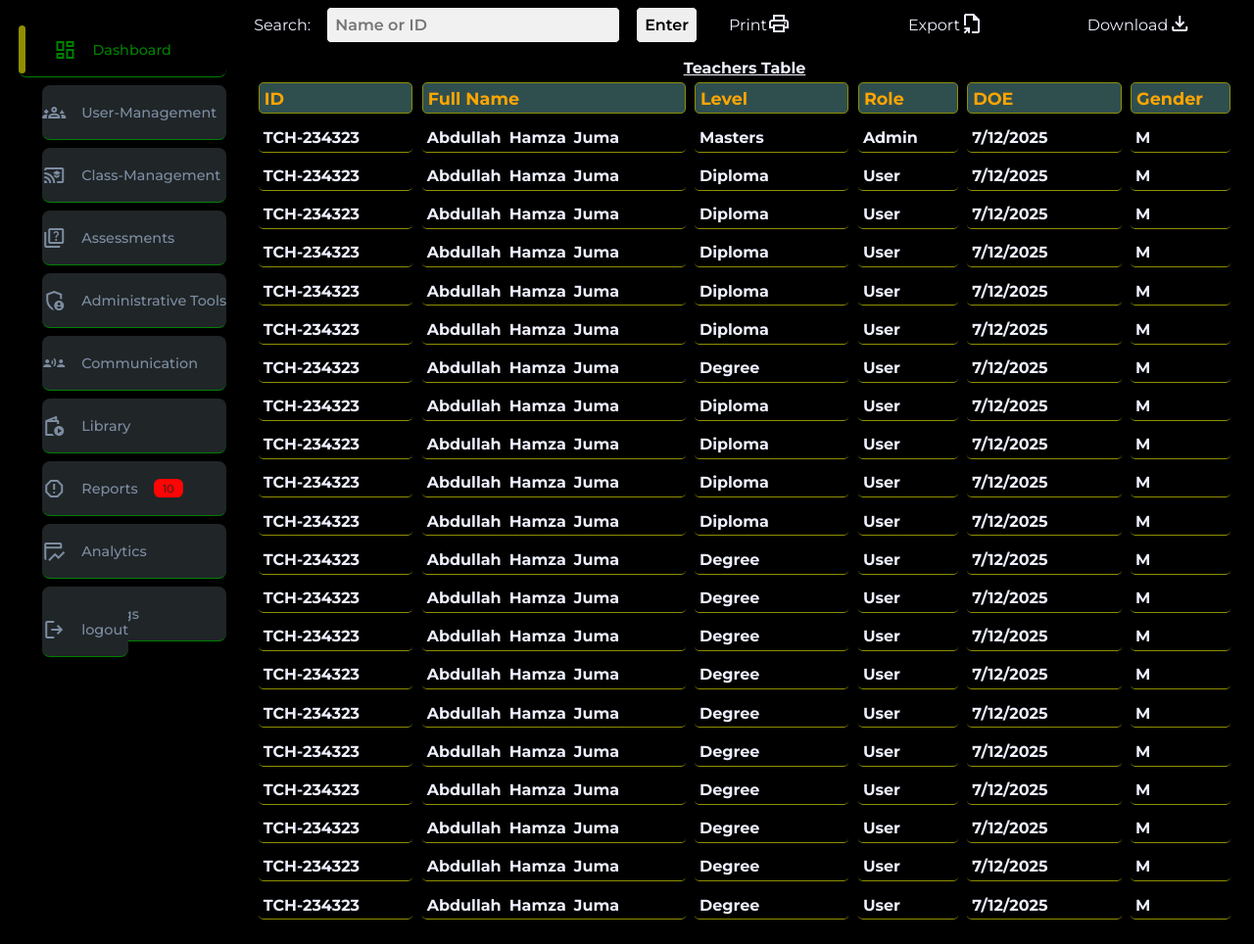
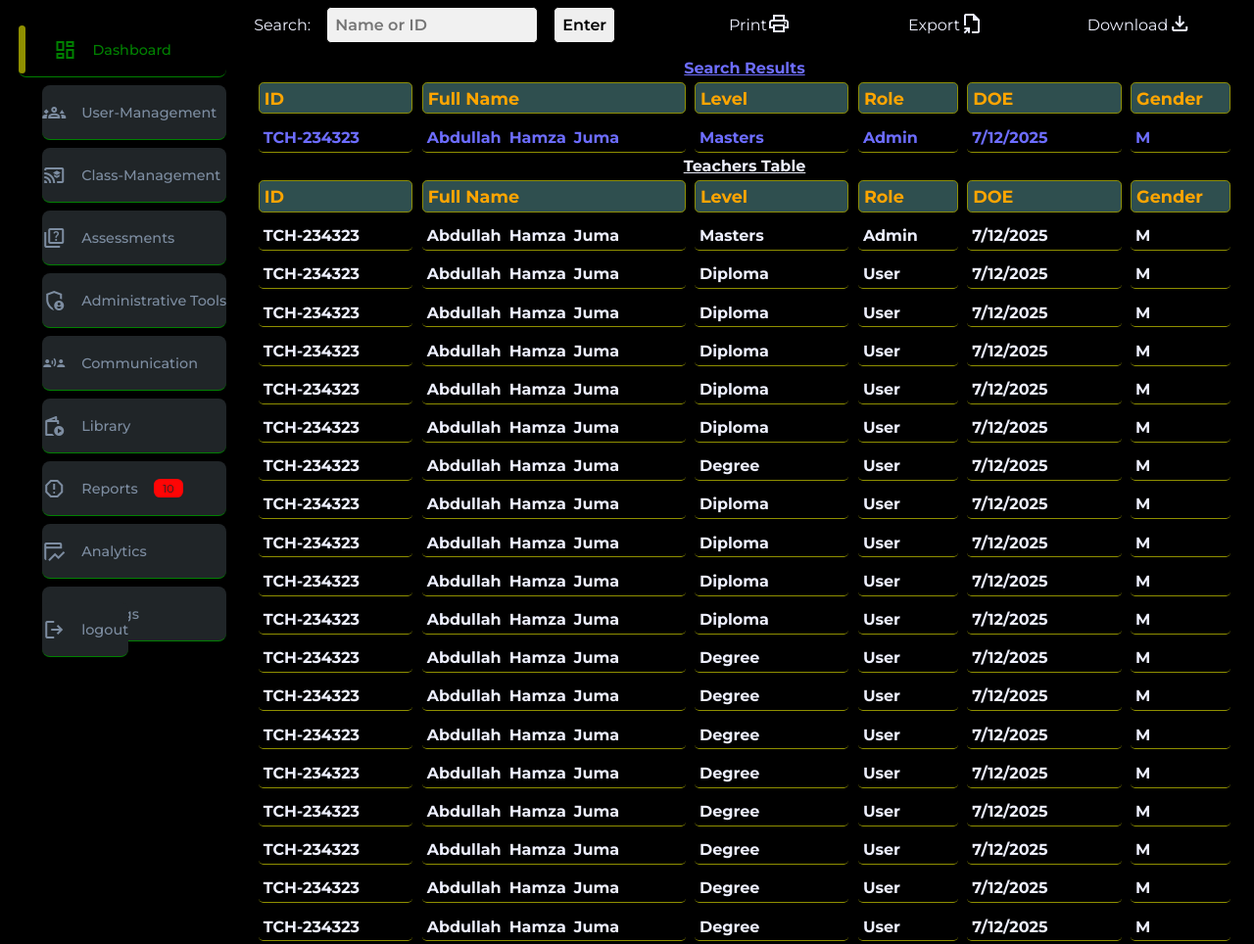
Before and after one commit to MOHAMMEDJUMA573/cbesync-front-end, a plain HTML site: page dash/dashl1/school_index_teachers.html in a window 1280 px wide. Shown: the part 81-1045 px from the top of the page at 98% size. Drawn offline with nearby package versions, Linux system fonts and the light colour scheme; files whose address does not match are found by name.

Commit message:
indexed searches

```diff
--- a/dash/dashl1/school_index_bledger.css
+++ b/dash/dashl1/school_index_bledger.css
@@ -121,6 +121,10 @@ button{
     display: grid;
     grid-template-columns: 1.5fr 2.5fr 1.5fr 1fr 1.5fr 1fr;
 }
+/*added for the search results*/
+.search-results{
+    color: #6d6dff;
+}
 .maingtr-data{
     display: flex;
     font-weight: bold;
--- a/dash/dashl1/school_index_teachers.html
+++ b/dash/dashl1/school_index_teachers.html
@@ -78,9 +78,11 @@
 		<div class="main-grid">
             <div class="maing-top-utils">
                 <div class="maing-topu-p">
-                    <label for="search-b">Search: </label>
-                    <input type="text" placeholder="Name or ID">
-                    <button class="sButton" type="submit">Enter</button>
+                    <form action="/" class="maing-topu-p">
+                        <label for="search-b">Search: </label>
+                        <input type="text" placeholder="Name or ID">
+                        <button class="sButton" type="submit">Enter</button>
+                    </form>
                 </div>
                 <div class="maing-topu-p">
                     <div class="maing-tpp-label">Print</div>
@@ -98,6 +100,34 @@
                     <div class="maing-tpp-label">Download</div>
                     <div class="maing-tpp-label">
                         <span class="material-symbols-outlined">download</span>
+                    </div>
+                </div>
+            </div>
+            <!--DIv to display when the there is data from the serch method-->
+            <div class="main-data-grid">
+                <div class="maing-data-header search-results">
+                    Search Results
+                </div>
+                <div class="maing-data-table">
+                    <div class="maingt-header-row">
+                        <div class="maingth-data">ID</div>
+                        <div class="maingth-data">Full Name</div>
+                        <div class="maingth-data">Level</div>
+                        <div class="maingth-data">Role</div>
+                        <div class="maingth-data" title="Date of enrollment">DOE</div>
+                        <div class="maingth-data">Gender</div>
+                    </div>
+                    <div class="maingt-data-row search-results">
+                        <div class="maingtr-data">TCH-234323</div>
+                        <div class="maingtr-data">
+                            <div class="maingtr-data-p1">Abdullah</div>
+                            <div class="maingtr-data-p1">Hamza</div>
+                            <div class="maingtr-data-p1">Juma</div>
+                        </div>
+                        <div class="maingtr-data">Masters</div>
+                        <div class="maingtr-data">Admin</div>
+                        <div class="maingtr-data">7/12/2025</div>
+                        <div class="maingtr-data">M</div>
                     </div>
                 </div>
             </div>
```
Also changed, not shown: dash/dashl1/school_index_ntstaff.html (+33 -3 lines), dash/dashl1/school_index_students.html (+33 -3 lines).
